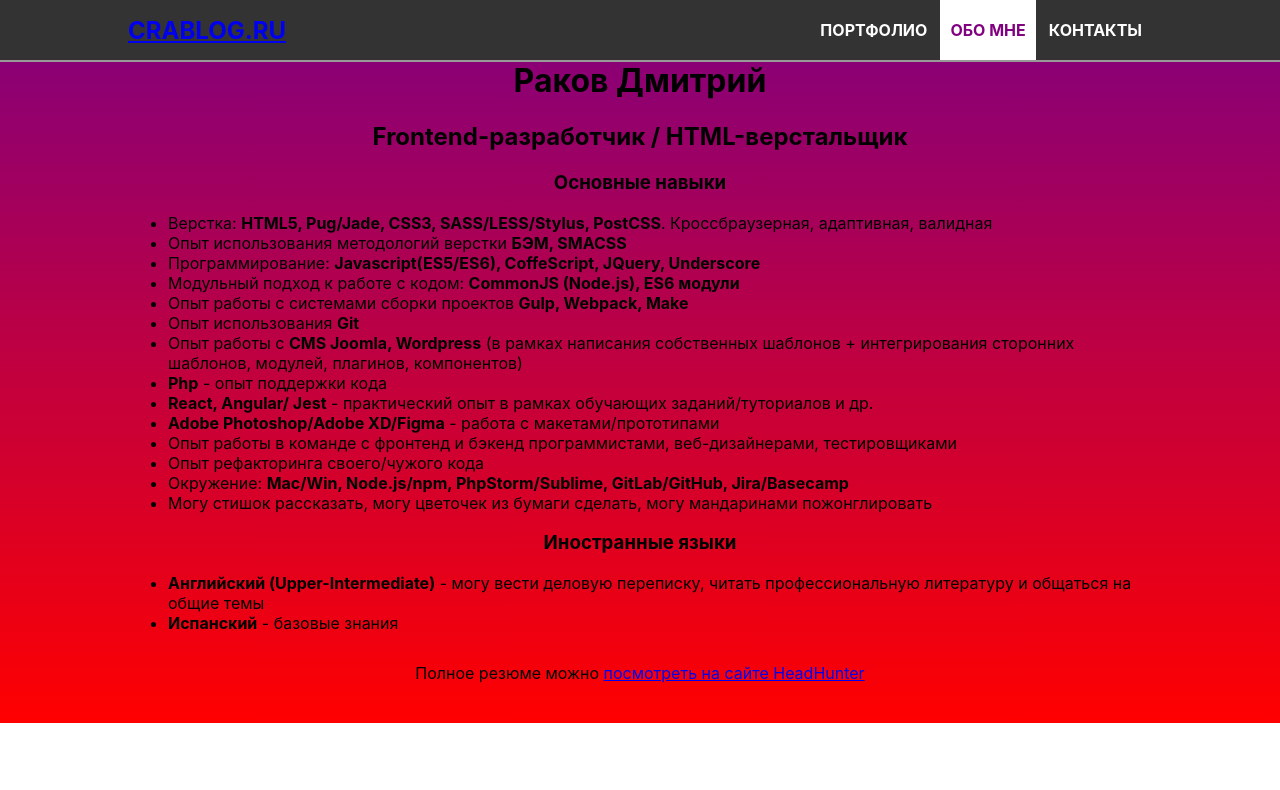
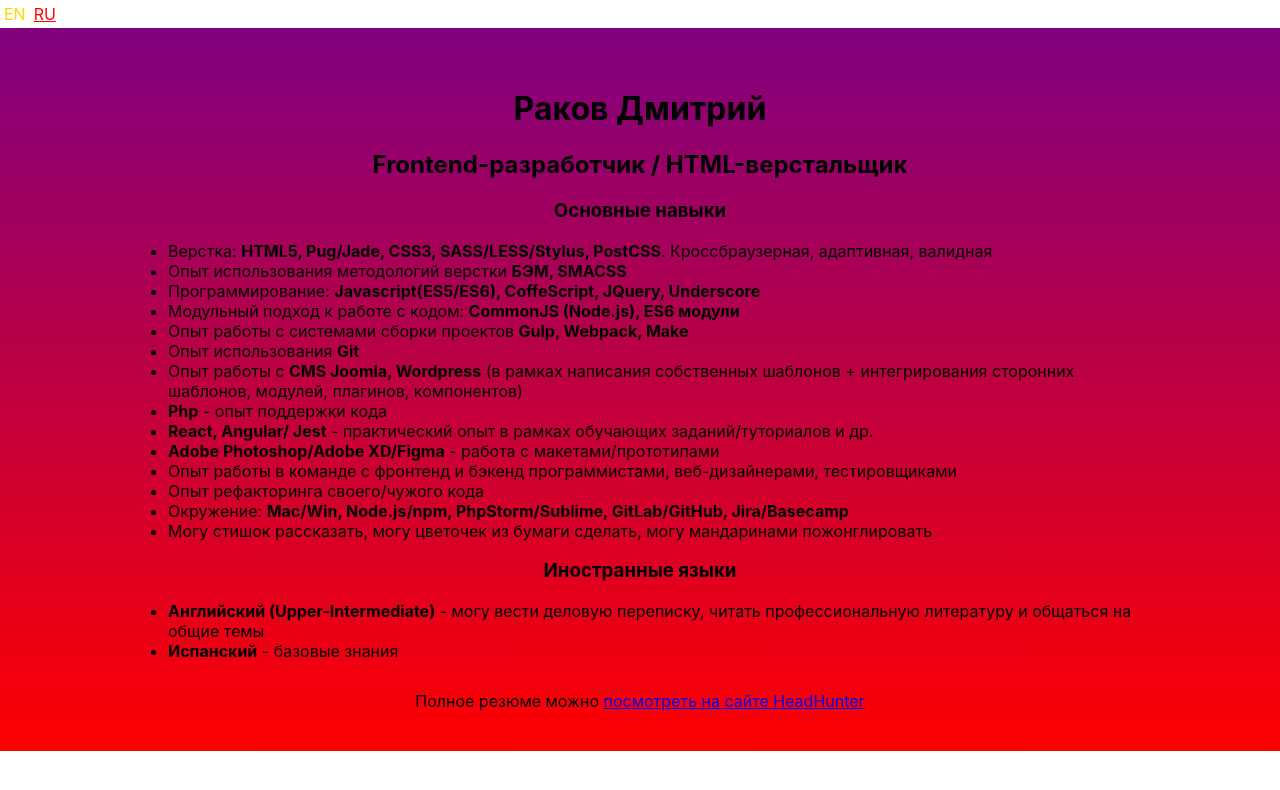
Before and after one commit to bjorn-mozyakin/cv, a React (Create React App) app: page / in a window 1280 px wide. Shown: the top 790 px of the page. Built offline with nearby package versions, Linux system fonts and the light colour scheme.

Commit message:
Add Redux store in project

```diff
--- a/package.json
+++ b/package.json
@@ -41,6 +41,10 @@
     ]
   },
   "devDependencies": {
+    "@types/react-redux": "^7.1.24",
+    "react-redux": "^8.0.1",
+    "redux": "^4.2.0",
+    "redux-thunk": "^2.4.1",
     "sass": "^1.51.0"
   }
 }
--- a/src/App.scss
+++ b/src/App.scss
@@ -6,6 +6,11 @@ $hNav: 60px;
 $cWhite: #fff;
 $cBlackLight: #333;
 $cGray: #999;
+$cGold: gold;
+$cBlue: blue;
+$cRed: red;
+
+$bmu: 8px;
 
 
 .about {
--- a/src/App.tsx
+++ b/src/App.tsx
@@ -2,13 +2,14 @@ import React from 'react';
 // import logo from './logo.svg';
 import './App.scss';
 
-import Menu from './components/Menu/Menu';
+// import Menu from './components/Menu/Menu';
 import Page from './components/Page/Page';
+import Switcher from './components/Switcher/Switcher';
 
 function App() {
   return (
     <div className="App">
-      <Menu />
+      <Switcher />
       <Page />
     </div>
   );
--- /dev/null
+++ b/src/components/Switcher/Switcher.scss
@@ -0,0 +1,20 @@
+@import '../../App.scss';
+
+.switcher {
+  display: flex;
+
+  &__item {
+    padding: $bmu/2;
+    color: $cBlackLight;
+    cursor: pointer;
+
+    &_state_active {
+      color: $cRed;
+      text-decoration: underline;
+    }
+
+    &:hover {
+      color: $cGold;
+    }
+  }
+}
--- /dev/null
+++ b/src/components/Switcher/Switcher.tsx
@@ -0,0 +1,28 @@
+// Styles
+import './Switcher.scss';
+
+// React/Redux
+import React from 'react';
+import { useSelector, useDispatch } from 'react-redux';
+import { switchLanguage } from '../../store/common/common.actions'
+
+// Components
+import { Language, State } from "../../entities/State";
+
+const Switcher = () => {
+    const currentLanguage: Language = useSelector((state: { common: State}) => state.common.language );
+    const dispatch = useDispatch();
+
+    return (
+        <div className="switcher">
+            {[Language.EN, Language.RU].map((lang: Language) => {
+                return (
+                    <div className={`switcher__item ${currentLanguage === lang ? "switcher__item_state_active" : ""}`}
+                         onClick={() => dispatch(switchLanguage(lang))}>{ lang }</div>
+                )
+            })}
+        </div>
+    )
+}
+
+export default Switcher;
--- /dev/null
+++ b/src/entities/State.tsx
@@ -0,0 +1,8 @@
+export enum Language {
+  RU = "RU",
+  EN = 'EN'
+}
+
+export interface State {
+  language: Language;
+}
--- a/src/index.tsx
+++ b/src/index.tsx
@@ -1,15 +1,32 @@
+// Styles
+import './index.css';
+
+// React
 import React from 'react';
 import ReactDOM from 'react-dom/client';
-import './index.css';
+
+// Redux
+import { createStore, applyMiddleware } from 'redux';
+import { Provider } from 'react-redux';
+import rootReducer from './store/rootReducer';
+import thunk from 'redux-thunk';
+
+// Components
 import App from './App';
 import reportWebVitals from './reportWebVitals';
+
+
+const store = createStore(rootReducer, applyMiddleware(thunk));
 
 const root = ReactDOM.createRoot(
   document.getElementById('root') as HTMLElement
 );
+
 root.render(
   <React.StrictMode>
-    <App />
+    <Provider store={store}>
+      <App />
+    </Provider>
   </React.StrictMode>
 );
 
--- /dev/null
+++ b/src/store/common/common.actions-consts.js
@@ -0,0 +1 @@
+export const SWITCH_LANGUAGE = "SWITCH_LANGUAGE";
--- /dev/null
+++ b/src/store/common/common.actions.js
@@ -0,0 +1,6 @@
+import * as ACTIONS from "./common.actions-consts";
+
+export const switchLanguage = (language) => ({
+  type: ACTIONS.SWITCH_LANGUAGE,
+  language
+});
--- /dev/null
+++ b/src/store/common/common.reducer.ts
@@ -0,0 +1,22 @@
+import { State, Language } from "../../entities/State";
+
+import * as ACTIONS from "./common.actions-consts";
+
+const initialState: State = {
+  language: Language.RU,
+};
+
+const reducerCommon = (state = initialState, action: any) => {
+  switch (action.type) {
+    case ACTIONS.SWITCH_LANGUAGE:
+      return {
+        ...state,
+        language: action.language,
+      };
+
+    default:
+      return state;
+  }
+};
+
+export default reducerCommon;
--- /dev/null
+++ b/src/store/rootReducer.js
@@ -0,0 +1,7 @@
+import { combineReducers } from "redux";
+
+import common from "./common/common.reducer";
+
+export default combineReducers({
+  common
+});
```
Also changed, not shown: 1 other file (tests, documents, lock files or other folders).
